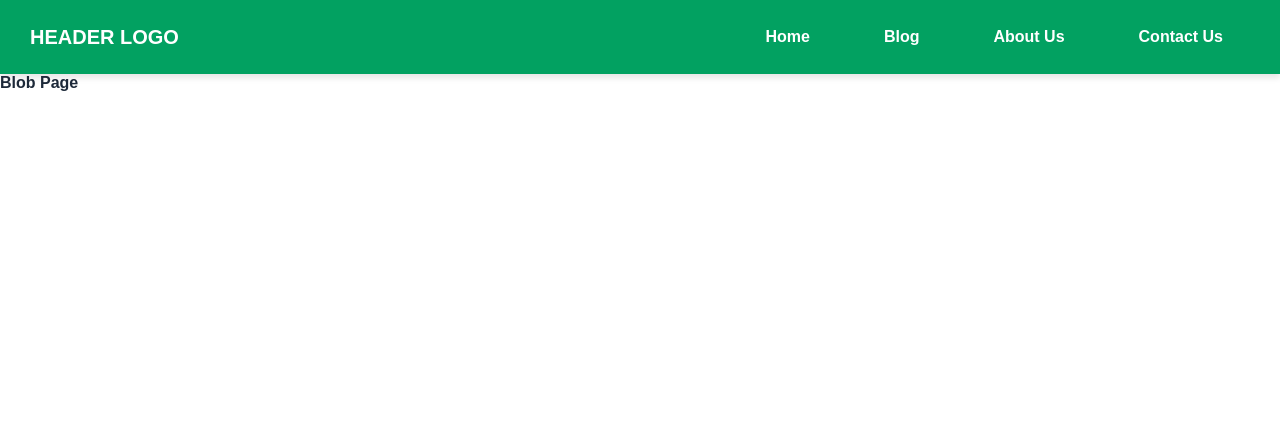
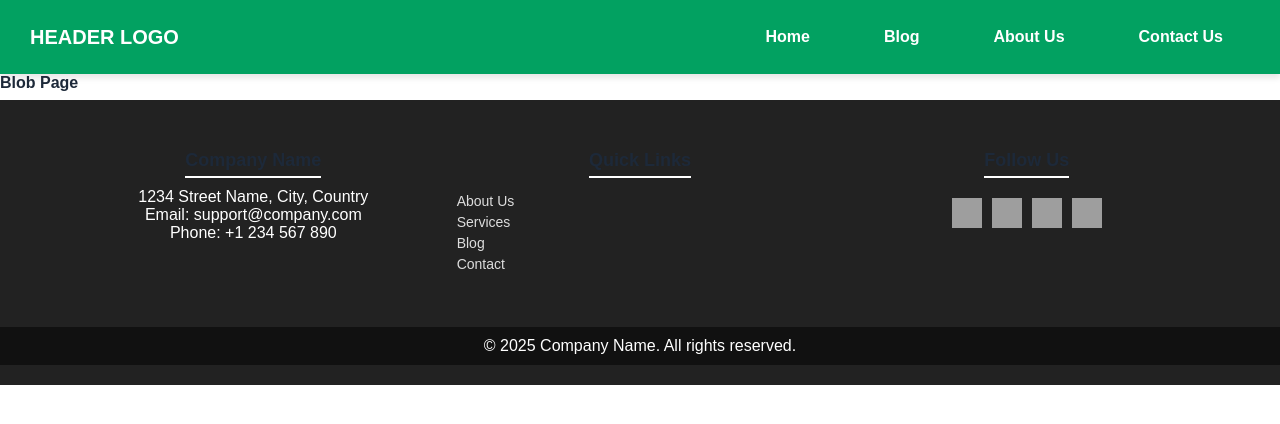
Before and after one commit to nimashanishadi/ats-resume-killer, a React (Vite) app: page /blog in a window 1280 px wide. Shown: the top 424 px of the page. Built offline with nearby package versions, Linux system fonts and the light colour scheme; grey boxes are pictures that could not be loaded.

Commit message:
add footer

```diff
--- a/src/App.jsx
+++ b/src/App.jsx
@@ -10,6 +10,7 @@ import React from "react";
 import { Provider } from "react-redux";
 import Store from "./store/store";
 import UserInput from "./Components/CustomerInput/UserInput/UserInput";
+import Footer from './Components/Footer/Footer'
 
 
 
@@ -19,8 +20,10 @@ function App() {
   return (
     <Provider store={Store}>
       <div id='wrapper'>
+
         <HeaderContent/>
         <WelcomeCustomer/>
+        <Footer/>
 
       </div>
       </Provider>
--- a/src/Components/CustomerInput/UserInput/UserInput.css
+++ b/src/Components/CustomerInput/UserInput/UserInput.css
@@ -84,5 +84,5 @@
     border: none;
     padding: 8px 16px;
     border-radius: 4px;
-    cursor: not-allowed;
+    /* cursor: not-allowed; */
   }
--- a/src/Components/CustomerInput/UserInput/UserInput.jsx
+++ b/src/Components/CustomerInput/UserInput/UserInput.jsx
@@ -3,6 +3,8 @@ import { useSelector, useDispatch } from "react-redux";
 import { setResume, setJobDescription, resetInputs } from "../../../store/slices/userInputSlice";
 import { sendUserData } from "../../../api/api";
 import "./UserInput.css";
+
+
 
 const UserInput = () => {
   const dispatch = useDispatch();
@@ -11,6 +13,7 @@ const UserInput = () => {
   const handleScan = async () => {
     await sendUserData({ resume, jobDescription });
     dispatch(resetInputs()); // Clear fields after sending
+
   };
 
   return (
--- /dev/null
+++ b/src/Components/Footer/Footer.css
@@ -0,0 +1,70 @@
+.footer {
+    background-color: #222;
+    color: #fff;
+    padding: 20px 0;
+    text-align: center;
+  }
+
+  .footer-container {
+    display: flex;
+    justify-content: space-around;
+    flex-wrap: wrap;
+    max-width: 1200px;
+    margin: 0 auto;
+    padding: 20px;
+  }
+
+  .footer-section {
+    flex: 1;
+    min-width: 250px;
+    margin: 10px;
+  }
+
+  .footer-section h3 {
+    font-size: 18px;
+    margin-bottom: 10px;
+    border-bottom: 2px solid #fff;
+    display: inline-block;
+    padding-bottom: 5px;
+  }
+
+  .footer-section ul {
+    list-style: none;
+    padding: 0;
+  }
+
+  .footer-section ul li {
+    margin: 5px 0;
+  }
+
+  .footer-section ul li a {
+    color: #ddd;
+    text-decoration: none;
+  }
+
+  .footer-section ul li a:hover {
+    color: #fff;
+  }
+
+  .social-icons {
+    display: flex;
+    justify-content: center;
+    gap: 10px;
+    margin-top: 10px;
+  }
+
+  .social-icons a img {
+    width: 30px;
+    height: 30px;
+    transition: transform 0.3s ease;
+  }
+
+  .social-icons a img:hover {
+    transform: scale(1.1);
+  }
+
+  .footer-bottom {
+    margin-top: 20px;
+    padding: 10px 0;
+    background-color: #111;
+  }
--- /dev/null
+++ b/src/Components/Footer/Footer.jsx
@@ -0,0 +1,55 @@
+import React from "react";
+import "./Footer.css";
+
+const Footer = () => {
+  return (
+    <footer className="footer">
+      <div className="footer-container">
+        {/* Company Info */}
+        <div className="footer-section company-info">
+          <h3>Company Name</h3>
+          <p>1234 Street Name, City, Country</p>
+          <p>Email: support@company.com</p>
+          <p>Phone: +1 234 567 890</p>
+        </div>
+
+        {/* Quick Links */}
+        <div className="footer-section">
+          <h3>Quick Links</h3>
+          <ul>
+            <li><a href="/about">About Us</a></li>
+            <li><a href="/services">Services</a></li>
+            <li><a href="/blog">Blog</a></li>
+            <li><a href="/contact">Contact</a></li>
+          </ul>
+        </div>
+
+        {/* Social Media */}
+        <div className="footer-section">
+          <h3>Follow Us</h3>
+          <div className="social-icons">
+            <a href="https://facebook.com" target="_blank" rel="noopener noreferrer">
+              <img src="/icons/facebook.svg" alt="Facebook" />
+            </a>
+            <a href="https://twitter.com" target="_blank" rel="noopener noreferrer">
+              <img src="/icons/twitter.svg" alt="Twitter" />
+            </a>
+            <a href="https://instagram.com" target="_blank" rel="noopener noreferrer">
+              <img src="/icons/instagram.svg" alt="Instagram" />
+            </a>
+            <a href="https://linkedin.com" target="_blank" rel="noopener noreferrer">
+              <img src="/icons/linkedin.svg" alt="LinkedIn" />
+            </a>
+          </div>
+        </div>
+      </div>
+
+      {/* Copyright */}
+      <div className="footer-bottom">
+        <p>&copy; {new Date().getFullYear()} Company Name. All rights reserved.</p>
+      </div>
+    </footer>
+  );
+};
+
+export default Footer;
--- a/src/main.jsx
+++ b/src/main.jsx
@@ -7,6 +7,7 @@ import App from './App.jsx'
 import BlogPage from './pages/BlogPage.jsx'
 import Contact from './pages/Contact.jsx'
 import AboutUs from './pages/AboutUs.jsx'
+import ScanResult from './pages/ScanResult.jsx'
 
 const router = createBrowserRouter([
   {
@@ -26,6 +27,10 @@ const router = createBrowserRouter([
     path: "/contact",
     element: <Contact />,
   },
+  {
+    path: "/scanresult",
+    element: <ScanResult />,
+  },
 ]);
 
 createRoot(document.getElementById('root')).render(
--- a/src/pages/AboutUs.jsx
+++ b/src/pages/AboutUs.jsx
@@ -1,12 +1,14 @@
 import React from 'react'
 import HeaderContent from '../Components/HeaderContent/HeaderContent'
 import BodyContent from '../Components/BodyContent/BodyContent'
+import Footer from '../Components/Footer/Footer'
 
 function AboutUs() {
   return (
     <>
         <HeaderContent/>
         <h3>About Us</h3>
+        <Footer/>
 
 
     </>
--- a/src/pages/BlogPage.jsx
+++ b/src/pages/BlogPage.jsx
@@ -2,6 +2,7 @@ import React from 'react'
 import HeaderContent from '../Components/HeaderContent/HeaderContent'
 import BodyContent from '../Components/BodyContent/BodyContent'
 import UserInput from '../Components/CustomerInput/UserInput/UserInput'
+import Footer from '../Components/Footer/Footer'
 
 function BlogPage() {
   return (
@@ -9,7 +10,7 @@ function BlogPage() {
         <div id='wrapper'>
             <HeaderContent/>
             <h3>Blob Page</h3>
-
+            <Footer/>
         </div>
     </>
   )
--- a/src/pages/Contact.jsx
+++ b/src/pages/Contact.jsx
@@ -1,12 +1,14 @@
 import React from 'react'
 import HeaderContent from '../Components/HeaderContent/HeaderContent'
 import BodyContent from '../Components/BodyContent/BodyContent'
+import Footer from '../Components/Footer/Footer'
 
 function Contact() {
   return (
     <div>
         <HeaderContent/>
         <h3>Contact us</h3>
+        <Footer/>
 
     </div>
   )
--- /dev/null
+++ b/src/pages/ScanResult.jsx
@@ -0,0 +1,14 @@
+import React from 'react'
+import HeaderContent from '../Components/HeaderContent/HeaderContent'
+
+function ScanResult() {
+  return (
+    <div>
+        <HeaderContent/>
+        <h3>Scan  Result</h3>
+
+    </div>
+  )
+}
+
+export default ScanResult
```
